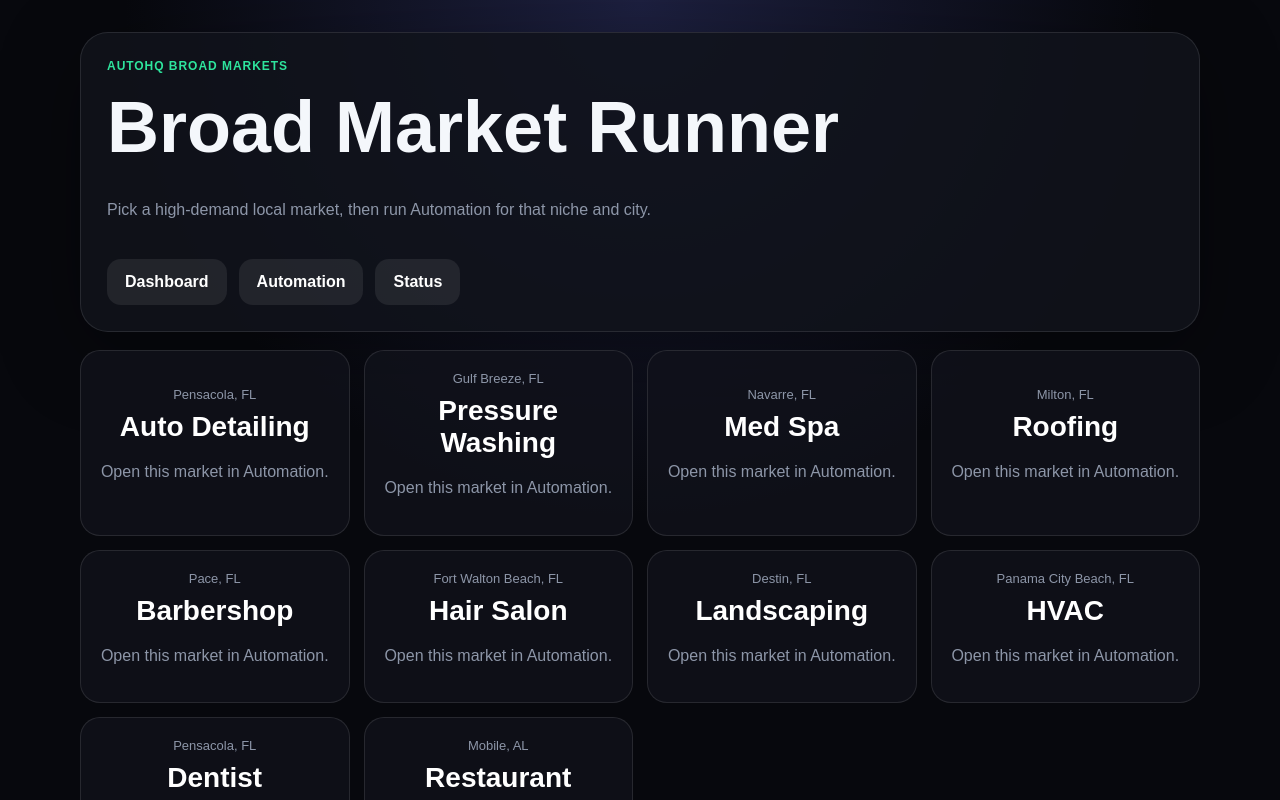
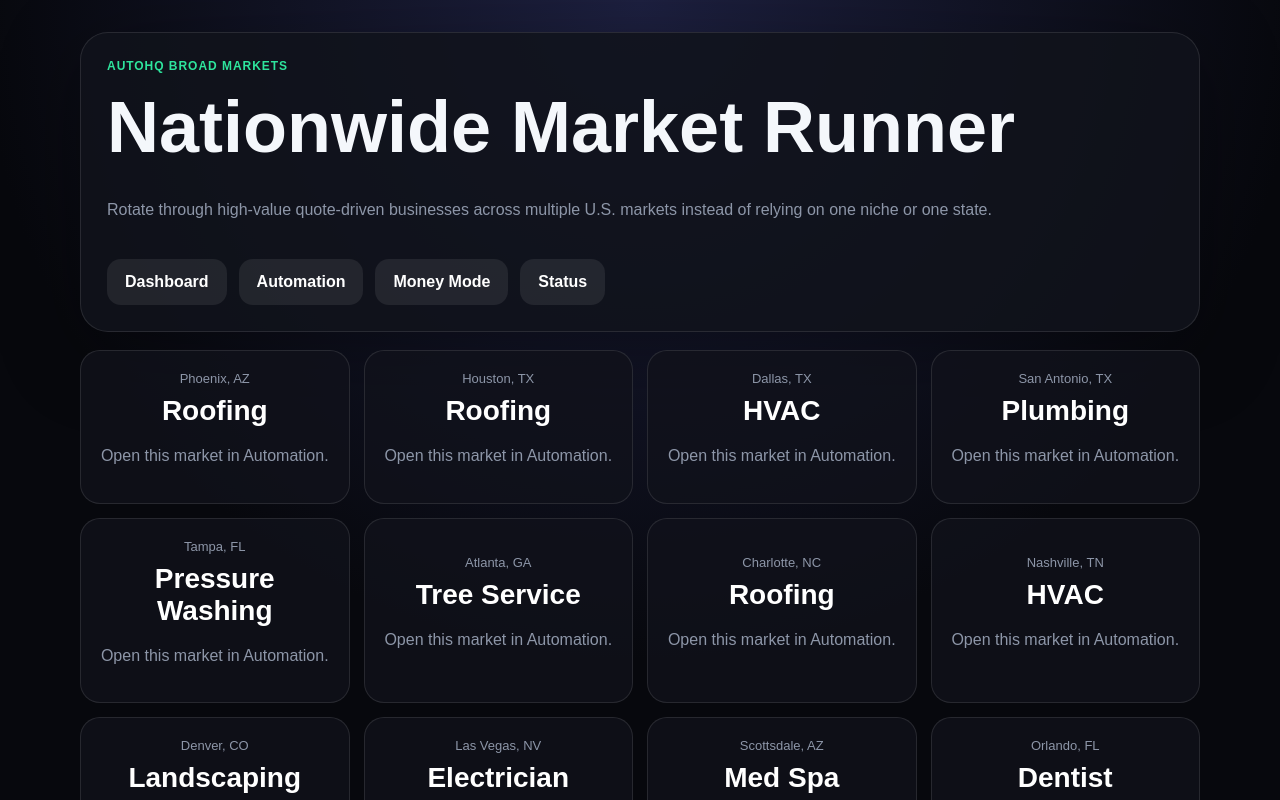
Before and after one commit to GCreative850/auto, a Next.js app: page /broad in a window 1280 px wide. Shown: the top 800 px of the page. Built offline with nearby package versions, Linux system fonts and the light colour scheme.

Commit message:
Expand prospect markets nationwide

```diff
--- a/app/broad/page.tsx
+++ b/app/broad/page.tsx
@@ -1,16 +1,26 @@
 "use client";
 
 const presets = [
-  ["Auto Detailing", "Pensacola", "FL"],
-  ["Pressure Washing", "Gulf Breeze", "FL"],
-  ["Med Spa", "Navarre", "FL"],
-  ["Roofing", "Milton", "FL"],
-  ["Barbershop", "Pace", "FL"],
-  ["Hair Salon", "Fort Walton Beach", "FL"],
-  ["Landscaping", "Destin", "FL"],
-  ["HVAC", "Panama City Beach", "FL"],
-  ["Dentist", "Pensacola", "FL"],
-  ["Restaurant", "Mobile", "AL"]
+  ["Roofing", "Phoenix", "AZ"],
+  ["Roofing", "Houston", "TX"],
+  ["HVAC", "Dallas", "TX"],
+  ["Plumbing", "San Antonio", "TX"],
+  ["Pressure Washing", "Tampa", "FL"],
+  ["Tree Service", "Atlanta", "GA"],
+  ["Roofing", "Charlotte", "NC"],
+  ["HVAC", "Nashville", "TN"],
+  ["Landscaping", "Denver", "CO"],
+  ["Electrician", "Las Vegas", "NV"],
+  ["Med Spa", "Scottsdale", "AZ"],
+  ["Dentist", "Orlando", "FL"],
+  ["Roofing", "Columbus", "OH"],
+  ["HVAC", "Indianapolis", "IN"],
+  ["Plumbing", "Kansas City", "MO"],
+  ["Pressure Washing", "Jacksonville", "FL"],
+  ["Tree Service", "Raleigh", "NC"],
+  ["Roofing", "Oklahoma City", "OK"],
+  ["HVAC", "Richmond", "VA"],
+  ["Landscaping", "Salt Lake City", "UT"]
 ];
 
 export default function BroadPage() {
@@ -23,11 +33,12 @@
     <main className="container">
       <section className="hero">
         <div className="kicker">AutoHQ Broad Markets</div>
-        <h1>Broad Market Runner</h1>
-        <p>Pick a high-demand local market, then run Automation for that niche and city.</p>
+        <h1>Nationwide Market Runner</h1>
+        <p>Rotate through high-value quote-driven businesses across multiple U.S. markets instead of relying on one niche or one state.</p>
         <div className="actions">
           <a className="secondary" href="/">Dashboard</a>
           <a className="secondary" href="/automation">Automation</a>
+          <a className="secondary" href="/money-mode">Money Mode</a>
           <a className="secondary" href="/status">Status</a>
         </div>
       </section>
```
